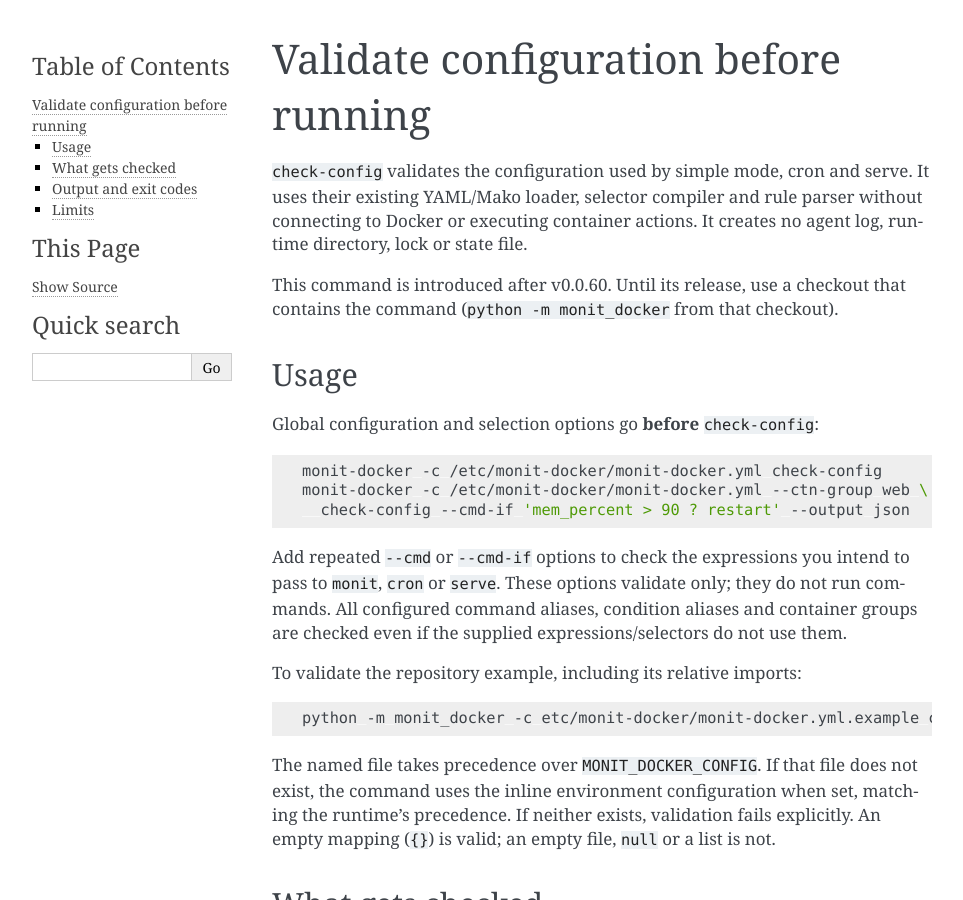
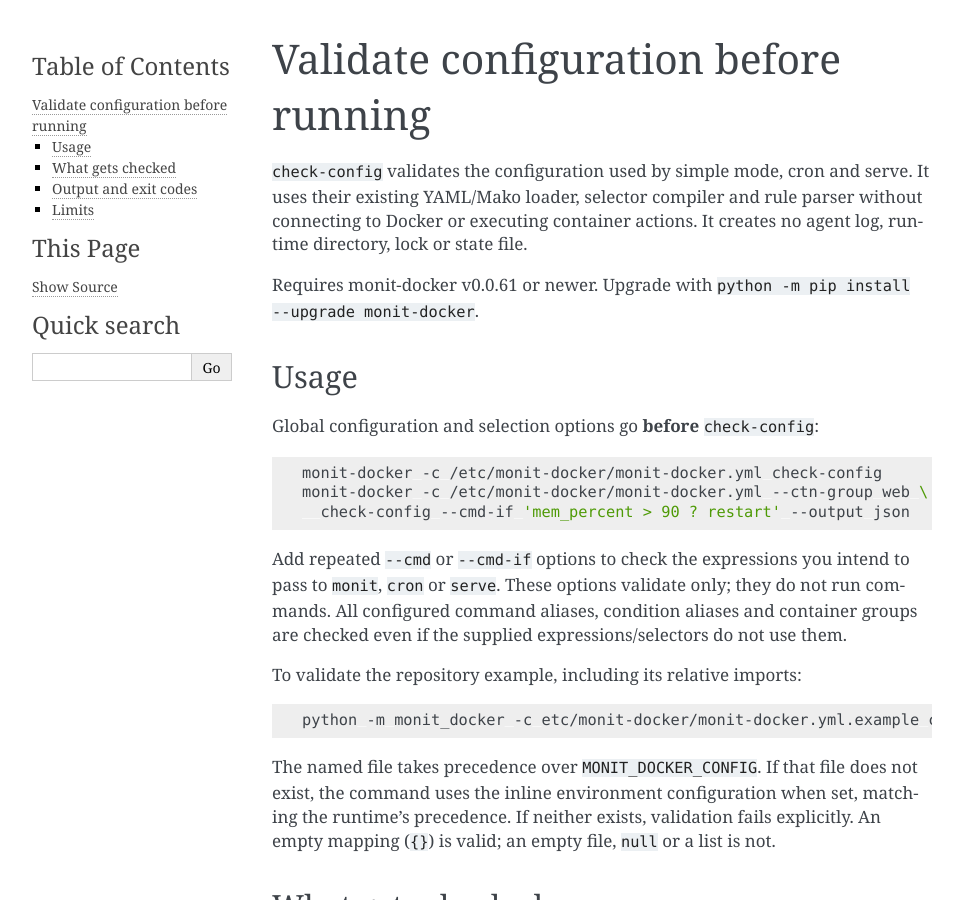
Before and after one commit to decryptus/monit-docker, a Sphinx documentation site: the page built from docs/check-config.md, in a window 1280 px wide and 900 px high. Shown: the whole window, without its empty margins (148-1111 px from the left). Built offline with Sphinx 7.4.7, drawn with Linux system fonts in a browser that asks for light colours.

Commit message:
Release monit-docker 0.0.61 with offline configuration validation

```diff
--- a/docs/check-config.md
+++ b/docs/check-config.md
@@ -5,8 +5,8 @@ It uses their existing YAML/Mako loader, selector compiler and rule parser witho
 connecting to Docker or executing container actions. It creates no agent log,
 runtime directory, lock or state file.
 
-This command is introduced after v0.0.60. Until its release, use a checkout that
-contains the command (`python -m monit_docker` from that checkout).
+Requires monit-docker v0.0.61 or newer. Upgrade with
+`python -m pip install --upgrade monit-docker`.
 
 ## Usage
 
--- a/monit_docker/__init__.py
+++ b/monit_docker/__init__.py
@@ -2,6 +2,6 @@
 
 from __future__ import absolute_import
 
-__version__ = '0.0.60'
+__version__ = '0.0.61'
 
 __all__ = ('__version__',)
--- a/setup.yml
+++ b/setup.yml
@@ -4,8 +4,8 @@ description: monit-docker
 author: Adrien Delle Cave
 author_email: pypi@doowan.net
 copyright: '2019-2023 Adrien Delle Cave'
-release: '0.0.60'
-version: '0.0.60'
+release: '0.0.61'
+version: '0.0.61'
 license: License GPL-3
 url: https://github.com/decryptus/monit-docker
 python_requires:
```
Also changed, not shown: 3 other files.
